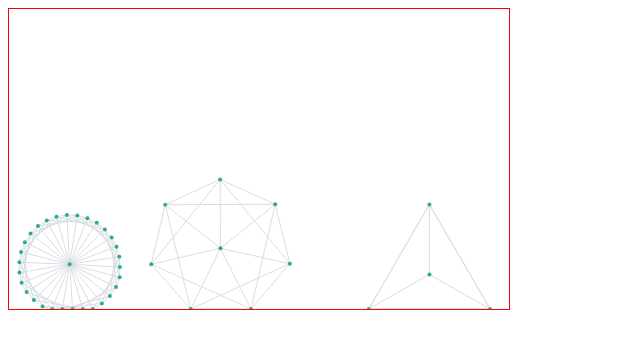
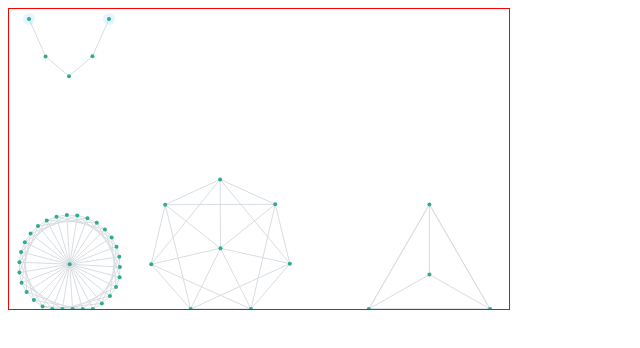
Before and after one commit to subprotocol/verlet-js, a plain HTML site: page experiments/01-shapes.html in a window 1280 px wide. Shown: the full height of the page, 0-640 px from the left. Drawn offline with Linux system fonts and the light colour scheme.

Commit message:
misc refinements

```diff
--- a/experiments/01-shapes.html
+++ b/experiments/01-shapes.html
@@ -28,9 +28,14 @@
 
 		// simulation
 		var sim = new VerletSimulation(width, height, canvas);
-		sim.tire(new Vec2(100,50), 50, 30, 0.3, 0.9);
-		sim.tire(new Vec2(250,50), 70, 7, 0.1, 0.2);
-		sim.tire(new Vec2(400,50), 70, 3, 1, 1);
+
+		var segment = sim.lineSegments([new Vec2(20,10), new Vec2(40,10), new Vec2(60,10), new Vec2(80,10), new Vec2(100,10)],0.02);
+		var pin = segment.pin(0);
+		var pin = segment.pin(4);
+
+		var tire1 = sim.tire(new Vec2(100,50), 50, 30, 0.3, 0.9);
+		var tire2 = sim.tire(new Vec2(250,50), 70, 7, 0.1, 0.2);
+		var tire3 = sim.tire(new Vec2(400,50), 70, 3, 1, 1);
 
 		// animation loop
 		var loop = function() {
--- a/js/common/constraint.js
+++ b/js/common/constraint.js
@@ -1,3 +1,6 @@
+
+// DistanceConstraint -- constrains to initial distance
+// PinConstraint -- constrains to static/fixed point
 
 
 function DistanceConstraint(a, b, stiffness) {
@@ -25,10 +28,9 @@ DistanceConstraint.prototype.draw = function(ctx) {
 
 
 
-function PinConstraint(a, pos, stiffness) {
+function PinConstraint(a, pos) {
 	this.a = a;
-	this.pos = pos;
-	this.stiffness = stiffness;
+	this.pos = (new Vec2()).mutableSet(pos);
 }
 
 PinConstraint.prototype.relax = function(stepCoef) {
@@ -38,6 +40,6 @@ PinConstraint.prototype.relax = function(stepCoef) {
 PinConstraint.prototype.draw = function(ctx) {
 	ctx.beginPath();
 	ctx.arc(this.pos.x, this.pos.y, 6, 0, 2*Math.PI);
-	ctx.fillStyle = "rgba(255,255,0,1)";
+	ctx.fillStyle = "rgba(0,153,255,0.1)";
 	ctx.fill();
 }
--- a/js/common/particle.js
+++ b/js/common/particle.js
@@ -1,9 +1,8 @@
 
 
-function Particle(pos, mass) {
+function Particle(pos) {
 	this.pos = (new Vec2()).mutableSet(pos);
 	this.lastPos = (new Vec2()).mutableSet(pos);
-	this.mass = mass;
 }
 
 Particle.prototype.draw = function(ctx) {
--- a/js/common/simulation.js
+++ b/js/common/simulation.js
@@ -9,49 +9,18 @@ window.requestAnimFrame = window.requestAnimationFrame
 };
 
 
-
-
 var VerletSimulation = function(width, height, canvas) {
 	this.width = width;
 	this.height = height;
 	this.canvas = canvas;
-
 	this.ctx = canvas.getContext("2d");
 
+	// simulation params
 	this.gravity = new Vec2(0,0.2);
 	this.friction = 0.8;
 
+	// holds composite entities
 	this.composites = [];
-
-	/*
-
-	this.points = [];
-	this.constraints = [];
-
-	this.points.push(new Particle(new Vec2(20,10), 1.0));
-	this.points.push(new Particle(new Vec2(40,10), 1.0));
-	this.points.push(new Particle(new Vec2(60,10), 1.0));
-	this.points.push(new Particle(new Vec2(80,10), 1.0));
-	this.points.push(new Particle(new Vec2(100,10), 1.0));
-
-	var stiffness = 0.01;
-
-	this.constraints.push(new DistanceConstraint(this.points[0], this.points[1], stiffness));
-	this.constraints.push(new DistanceConstraint(this.points[1], this.points[2], stiffness));
-	this.constraints.push(new DistanceConstraint(this.points[2], this.points[3], stiffness));
-	this.constraints.push(new DistanceConstraint(this.points[3], this.points[4], stiffness));
-
-	this.constraints.push(new PinConstraint(this.points[0], new Vec2(20,10), 1.0));
-	this.constraints.push(new PinConstraint(this.points[4], new Vec2(100,10), 1.0));
-
-
-
-	this.tire(new Vec2(100,50), 50, 30, 0.3, 0.9);
-
-
-	this.tire(new Vec2(250,50), 70, 7, 0.1, 0.2);
-
-	this.tire(new Vec2(400,50), 70, 3, 1, 1);*/
 }
 
 VerletSimulation.prototype.Composite = function() {
@@ -59,9 +28,30 @@ VerletSimulation.prototype.Composite = function() {
 	this.constraints = [];
 }
 
+VerletSimulation.prototype.Composite.prototype.pin = function(index, pos) {
+	pos = pos || this.points[index].pos;
+	var pc = new PinConstraint(this.points[index], pos);
+	this.constraints.push(pc);
+	return pc;
+}
+
+
+VerletSimulation.prototype.lineSegments = function(vertices, stiffness) {
+	var i;
+
+	var composite = new this.Composite();
+
+	for (i in vertices) {
+		composite.points.push(new Particle(vertices[i]));
+		if (i > 0)
+			composite.constraints.push(new DistanceConstraint(composite.points[i], composite.points[i-1], stiffness));
+	}
+
+	this.composites.push(composite);
+	return composite;
+}
+
 VerletSimulation.prototype.tire = function(origin, radius, segments, spokeStiffness, treadStiffness) {
-	var mass = 1.0;
-
 	var stride = (2*Math.PI)/segments;
 	var i;
 
@@ -71,10 +61,10 @@ VerletSimulation.prototype.tire = function(origin, radius, segments, spokeStiffn
 	var points = [];
 	for (i=0;i<segments;++i) {
 		var theta = i*stride;
-		composite.points.push(new Particle(new Vec2(origin.x + Math.cos(theta)*radius, origin.y + Math.sin(theta)*radius), mass));
+		composite.points.push(new Particle(new Vec2(origin.x + Math.cos(theta)*radius, origin.y + Math.sin(theta)*radius)));
 	}
 
-	var center = new Particle(origin, mass);
+	var center = new Particle(origin);
 	composite.points.push(center);
 
 	// constraints
@@ -131,7 +121,6 @@ VerletSimulation.prototype.frame = function(step) {
 	// bounds checking
 	for (c in this.composites) {
 		var points = this.composites[c].points;
-
 		for (i in points) {
 			if (points[i].pos.y > this.height)
 				points[i].pos.y = this.height;
```
